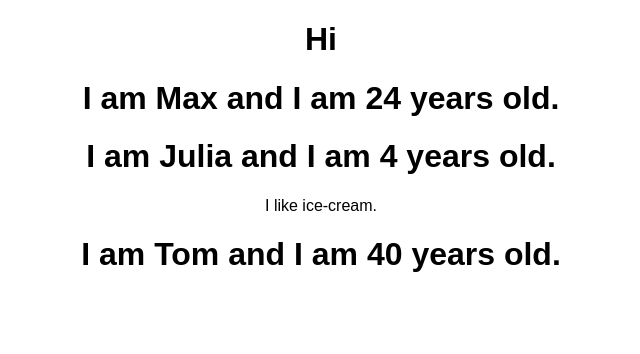
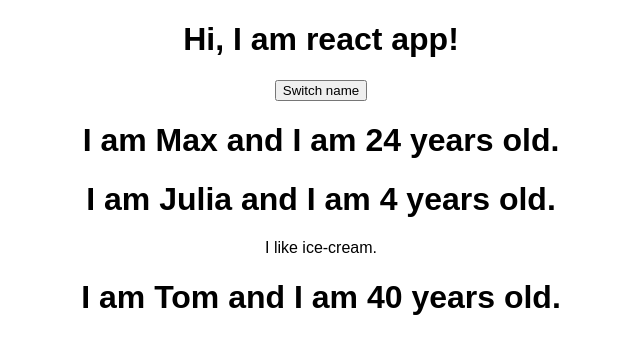
Before and after one commit to magda-gierg/Udemy_react, a React (Create React App) app: page / in a window 1280 px wide. Shown: the top 354 px of the page, without its empty margins (319-959 px from the left). Built offline with nearby package versions, Linux system fonts and the light colour scheme.

Commit message:
switchNameHandler added

```diff
--- a/src/App.js
+++ b/src/App.js
@@ -3,13 +3,25 @@ import Person from './Person'
 import './App.css';
 
 class App extends Component {
+  state = {
+    persons: [
+      {name: "Max", age: 24},
+      {name: "Julia", age: 4},
+      {name: "Tom", age: 40}
+    ]
+  }
+switchNameHandler = () => {
+console.log("was clicked!")
+}
+
   render() {
     return (
       <div className="App">
-      <h1>Hi</h1>
-      <Person name="Max" age="24"/>
-      <Person name="Julia" age="4">I like ice-cream.</Person>
-      <Person name="Tom" age="40"/>
+      <h1>Hi, I am react app!</h1>
+      <button onClick={this.switchNameHandler} >Switch name</button>
+      <Person name={this.state.persons[0].name} age={this.state.persons[0].age}/>
+      <Person name={this.state.persons[1].name} age={this.state.persons[1].age}>I like ice-cream.</Person>
+      <Person name={this.state.persons[2].name} age={this.state.persons[2].age}/>
       </div>
     );
   }
```
